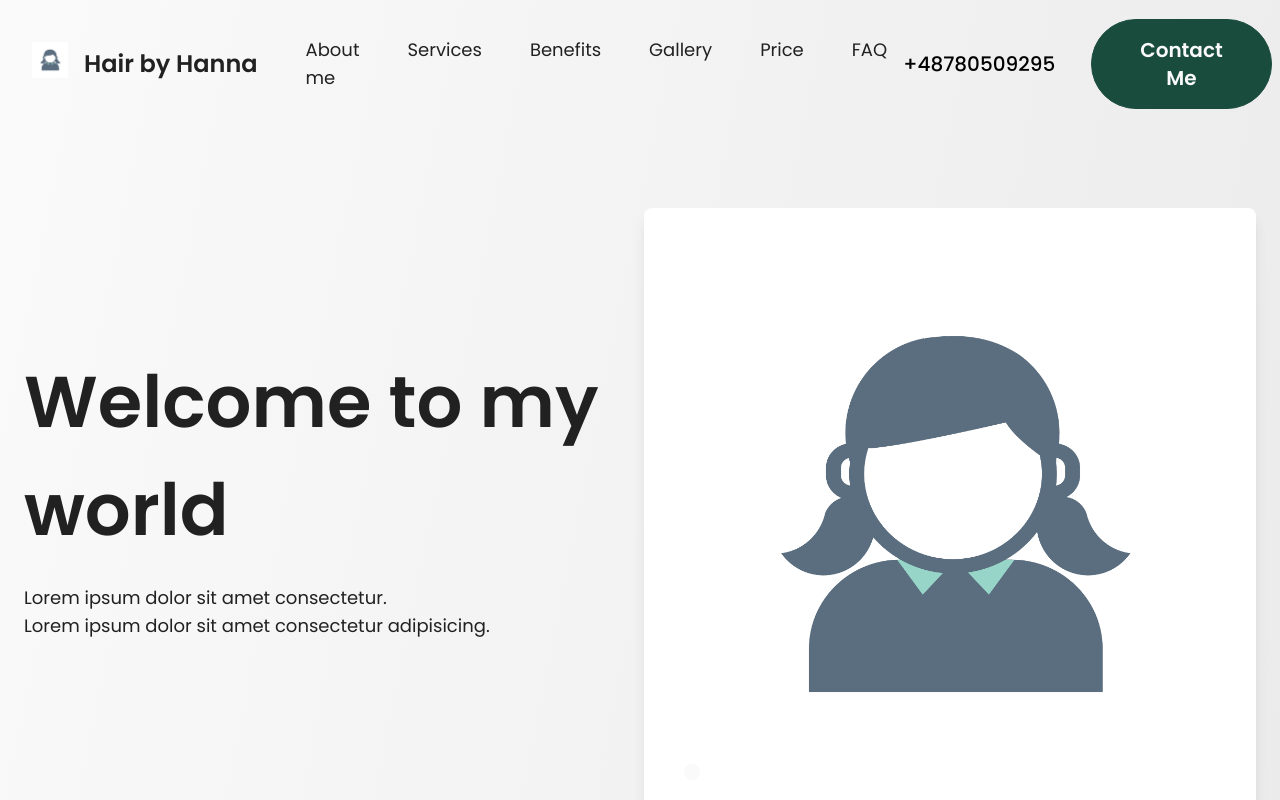
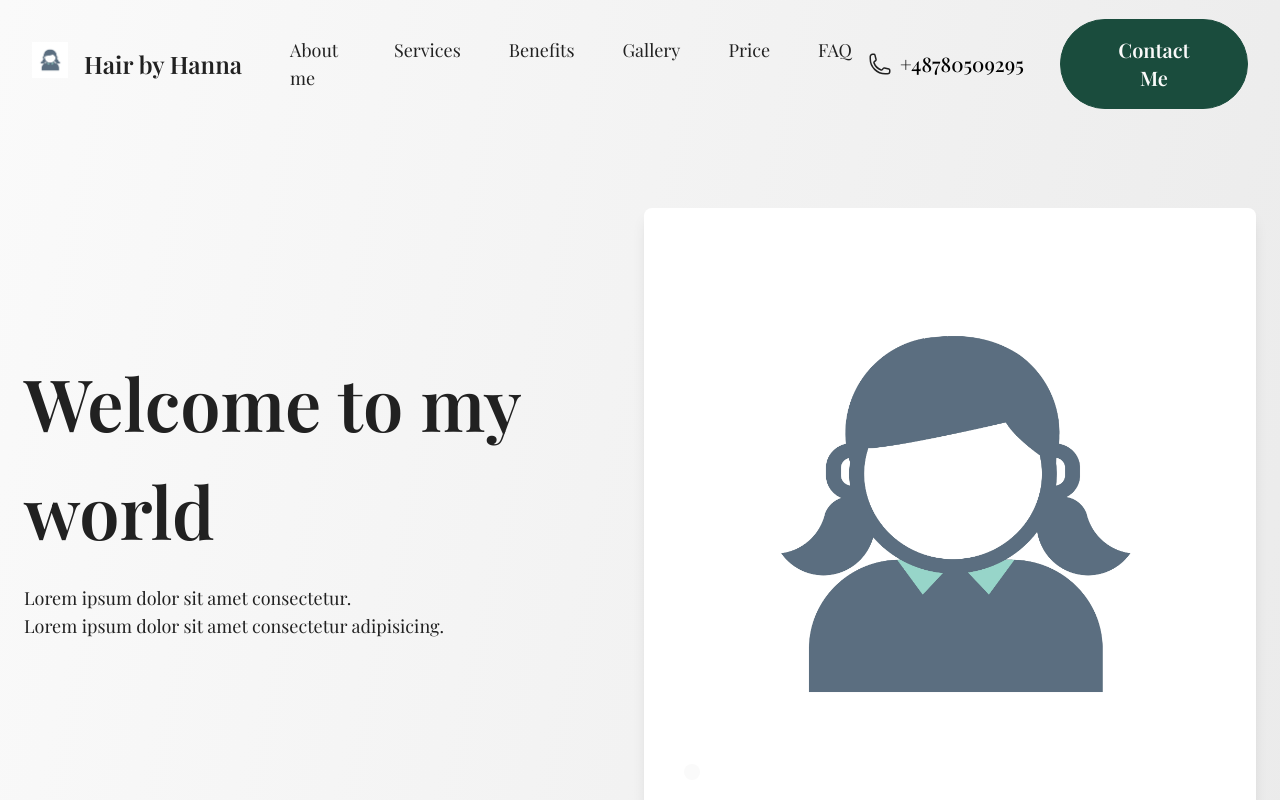
Before and after one commit to ValeriiMatviienko/hair, a Next.js app: page / in a window 1280 px wide. Shown: the top 800 px of the page. Built offline with nearby package versions, Linux system fonts and the light colour scheme.

Commit message:
added icons and font

```diff
--- a/app/components/Navbar/Drawerdata.tsx
+++ b/app/components/Navbar/Drawerdata.tsx
@@ -2,6 +2,7 @@ import React from "react";
 import Link from "next/link";
 import { DrowerDataProps } from "@/app/types/types";
 import { NavigationItem } from "./NavigationItem";
+import { PhoneIcon } from "@heroicons/react/24/outline";
 
 const DrawerData = ({ setIsContactFormOpen }: DrowerDataProps) => {
   return (
@@ -19,8 +20,12 @@ const DrawerData = ({ setIsContactFormOpen }: DrowerDataProps) => {
                 {item.name}
               </Link>
             ))}
-            <div className="flex items-center">
-              <a className="mt-5 text-xl font-medium" href="tel:+48780509295">
+            <div className="flex items-center space-x-2">
+              <PhoneIcon className="w-6 h-6 text-black" aria-hidden="true" />
+              <a
+                className="text-xl font-medium align-middle"
+                href="tel:+48780509295"
+              >
                 +48780509295
               </a>
             </div>
--- a/app/components/Navbar/Navbar.tsx
+++ b/app/components/Navbar/Navbar.tsx
@@ -1,6 +1,6 @@
 import { Disclosure } from "@headlessui/react";
 import Link from "next/link";
-import { Bars3Icon } from "@heroicons/react/24/outline";
+import { Bars3Icon, PhoneIcon } from "@heroicons/react/24/outline";
 import Drawer from "./Drawer";
 import ContactForm from "./ContactForm";
 import Image from "next/image";
@@ -40,7 +40,6 @@ const Navbar = () => {
                       key={item.name}
                       href={item.href}
                       className="px-4 py-4 text-lg font-normal text-black rounded-md hover:text-darkgreen space-links"
-                      aria-current={item.href ? "page" : undefined}
                     >
                       {item.name}
                     </Link>
@@ -49,6 +48,10 @@ const Navbar = () => {
               </div>
               <div className="hidden gap-6 lg:flex">
                 <div className="flex items-center gap-2 mr-3">
+                  <PhoneIcon
+                    className="w-6 h-6 text-black"
+                    aria-hidden="true"
+                  />
                   <a className="text-xl font-medium" href="tel:+48780509295">
                     +48780509295
                   </a>
--- a/app/globals.css
+++ b/app/globals.css
@@ -1,10 +1,11 @@
-@import url("https://fonts.googleapis.com/css2?family=Poppins:wght@400;500;600;700;800&display=swap");
+@import url("https://fonts.googleapis.com/css2?family=Playfair+Display:wght@400;500;600;700;800&display=swap");
+/* @import url("https://fonts.googleapis.com/css2?family=Poppins:wght@400;500;600;700;800&display=swap"); */
 @tailwind base;
 @tailwind components;
 @tailwind utilities;
 
 * {
-  font-family: "Poppins", sans-serif;
+  font-family: "Playfair Display", sans-serif;
   margin: 0;
   padding: 0;
   outline: 0;
```
